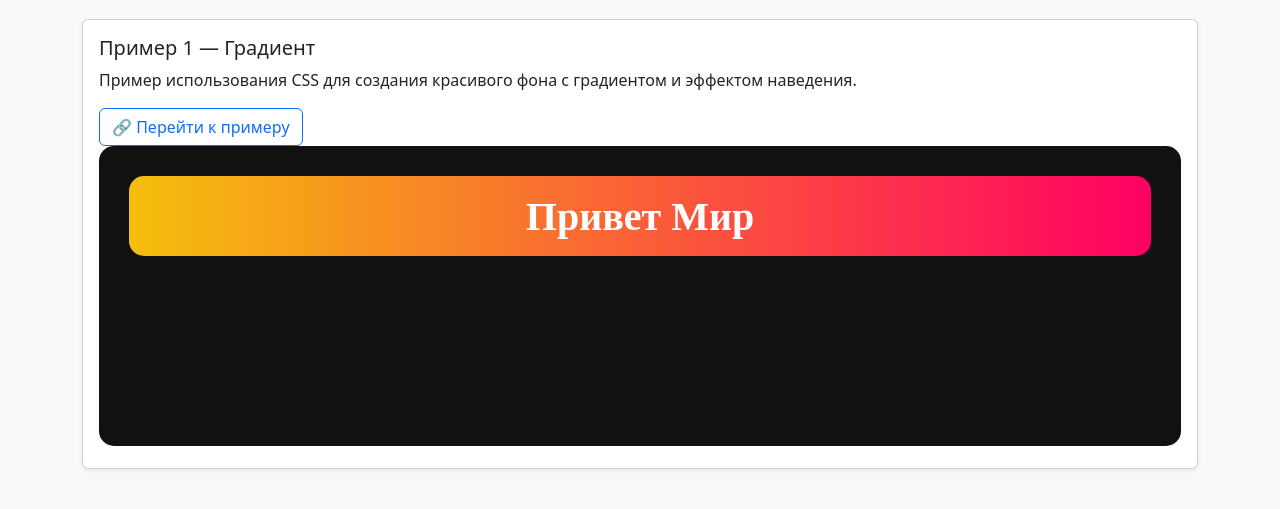
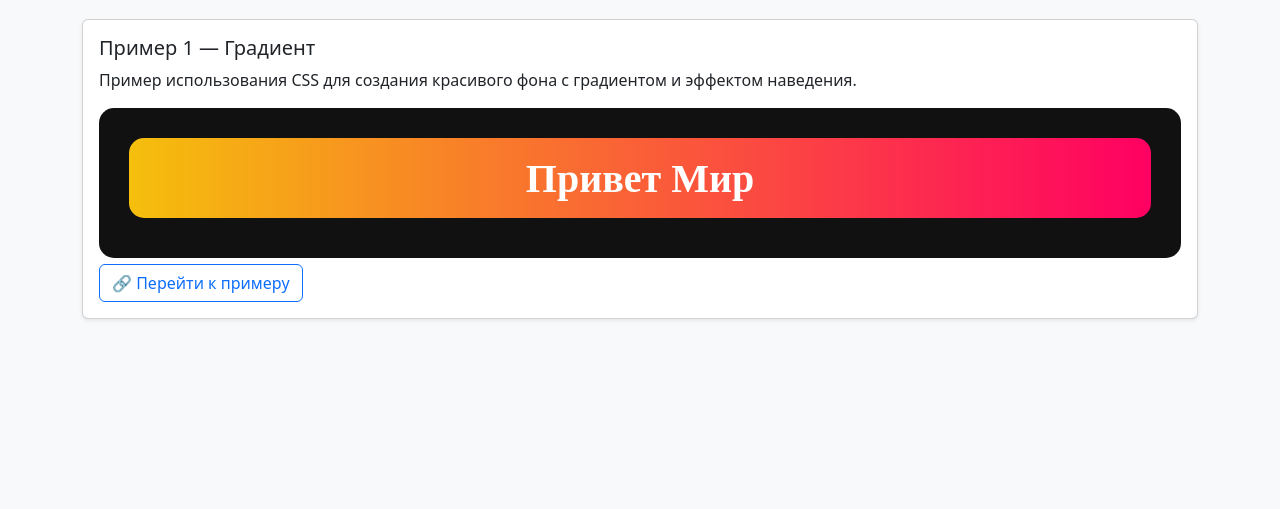
Before and after one commit to Ignor-GTO/css_examples, a plain HTML site: page index.html in a window 1280 px wide. Shown: the part 101-610 px from the top of the page. Drawn offline with nearby package versions, Linux system fonts and the light colour scheme.

```diff
--- a/index.html
+++ b/index.html
@@ -15,12 +15,15 @@
     <div class="card shadow-sm mb-3">
         <div class="card-body">
             <h5 class="card-title">Пример 1 — Градиент</h5>
-                <p class="card-text">Пример использования CSS для создания красивого фона с градиентом и эффектом наведения.</p>
-                <a href="https://Ignor-GTO.github.io/css_examples/CSS_Gradient/index.html" target="_blank" class="btn btn-outline-primary">🔗 Перейти к примеру</a>
+            <p class="card-text">Пример использования CSS для создания красивого фона с градиентом и эффектом
+                наведения.</p>
+            <div class="iframe">
+                <iframe src="https://Ignor-GTO.github.io/css_examples/CSS_Gradient/index.html" width="100%"
+                        height="150px" style="border: none; border-radius: 15px;"></iframe>
+            </div>
+            <a href="https://Ignor-GTO.github.io/css_examples/CSS_Gradient/index.html" target="_blank"
+               class="btn btn-outline-primary">🔗 Перейти к примеру</a>
 
-                <div class="iframe">
-                    <iframe src="https://Ignor-GTO.github.io/css_examples/CSS_Gradient/index.html" width="100%" height="300px" style="border: none; border-radius: 15px;"></iframe>
-                </div>
         </div>
     </div>
 
```
Lines whose indentation alone changed are shown as unchanged.
